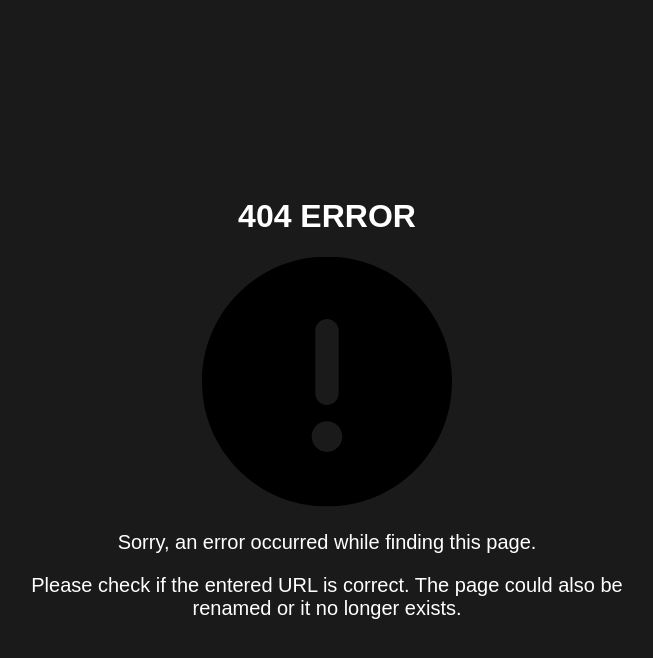
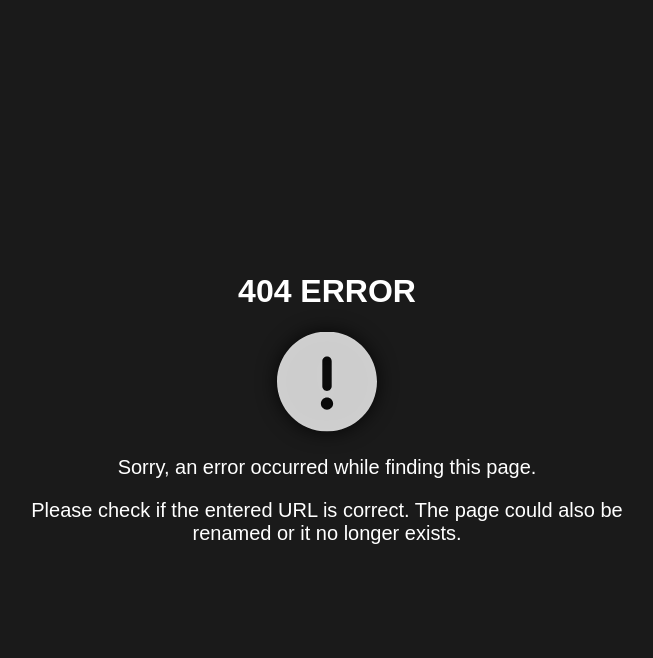
Before and after one commit to amadejpapez/amadejpapez.com, a Django app: template about_me/templates/404.html in a window 1280 px wide. Shown: the top 658 px of the page, without its empty margins (321-974 px from the left). Run offline with Django 3.2, Linux system fonts and the light colour scheme; the template is opened without the code that fills it, so the values that code supplies are empty.

Commit message:
fix: make exclamation mark error icon white, add opacity

```diff
--- a/static/main.css
+++ b/static/main.css
@@ -30,7 +30,8 @@ p {
 }
 
 #fa-icon-error {
-    width: 250px;
+    width: 100px;
+    filter: opacity(80%) invert(100%) drop-shadow(0 0 10px black);
 }
 
 a {
```
